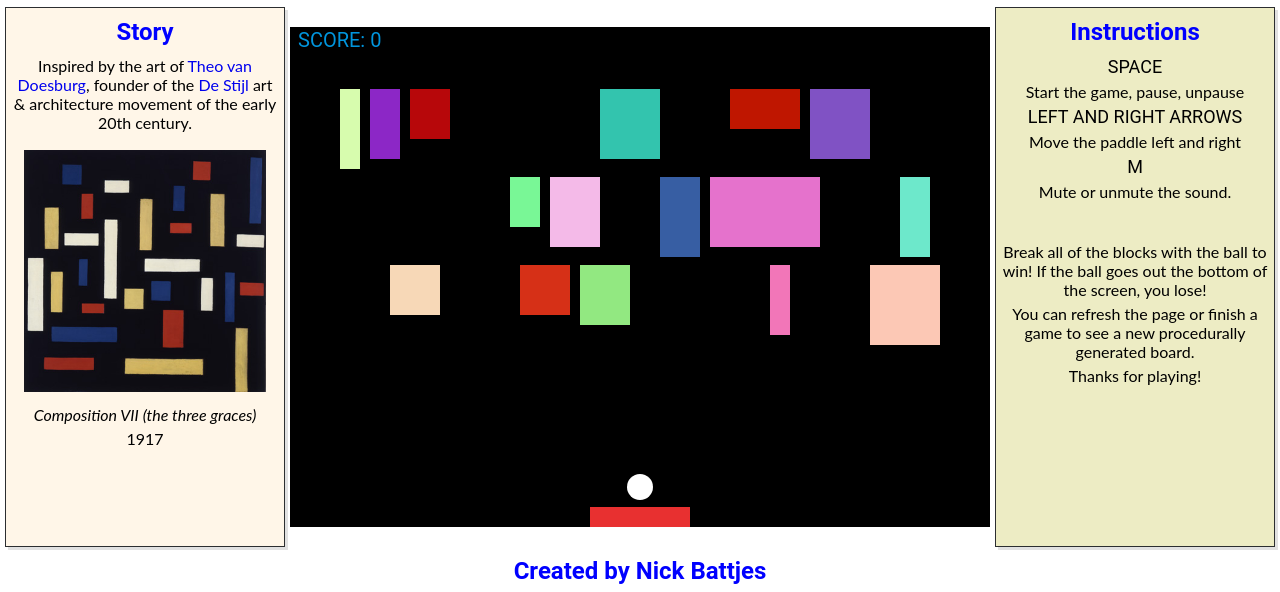
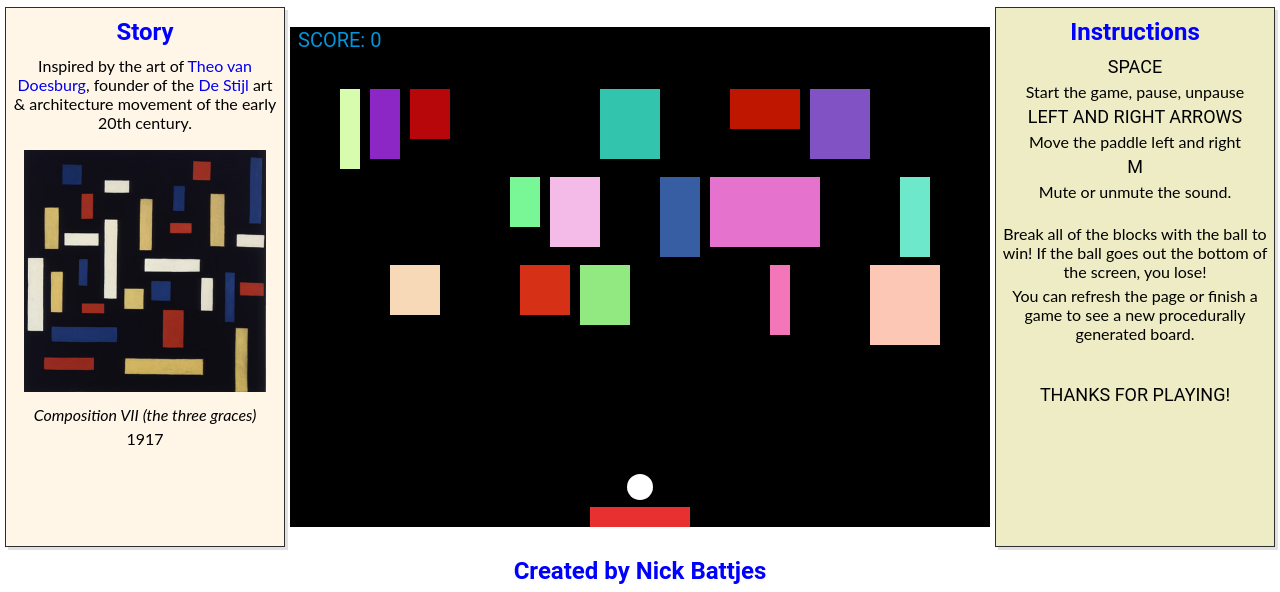
Before and after one commit to Battjmo/BreakStijl, a website: page index.html in a window 1280 px wide. Shown: the part 89-681 px from the top of the page. Drawn offline with Linux system fonts and the light colour scheme.

Commit message:
more little css

```diff
--- a/index.html
+++ b/index.html
@@ -32,10 +32,11 @@
   <p class="headline">M</p>
   <p class="bottom-instruction">Mute or unmute the sound.</p>
   <br/>
-  <br/>
   <p>Break all of the blocks with the ball to win! If the ball goes out the bottom of the screen, you lose!</p>
   <p>You can refresh the page or finish a game to see a new procedurally generated board.</p>
-  <p>Thanks for playing!</p>
+  <br/>
+  <br/>
+  <p class="headline">Thanks for playing!</p>
 </div>
 </div>
 
```
